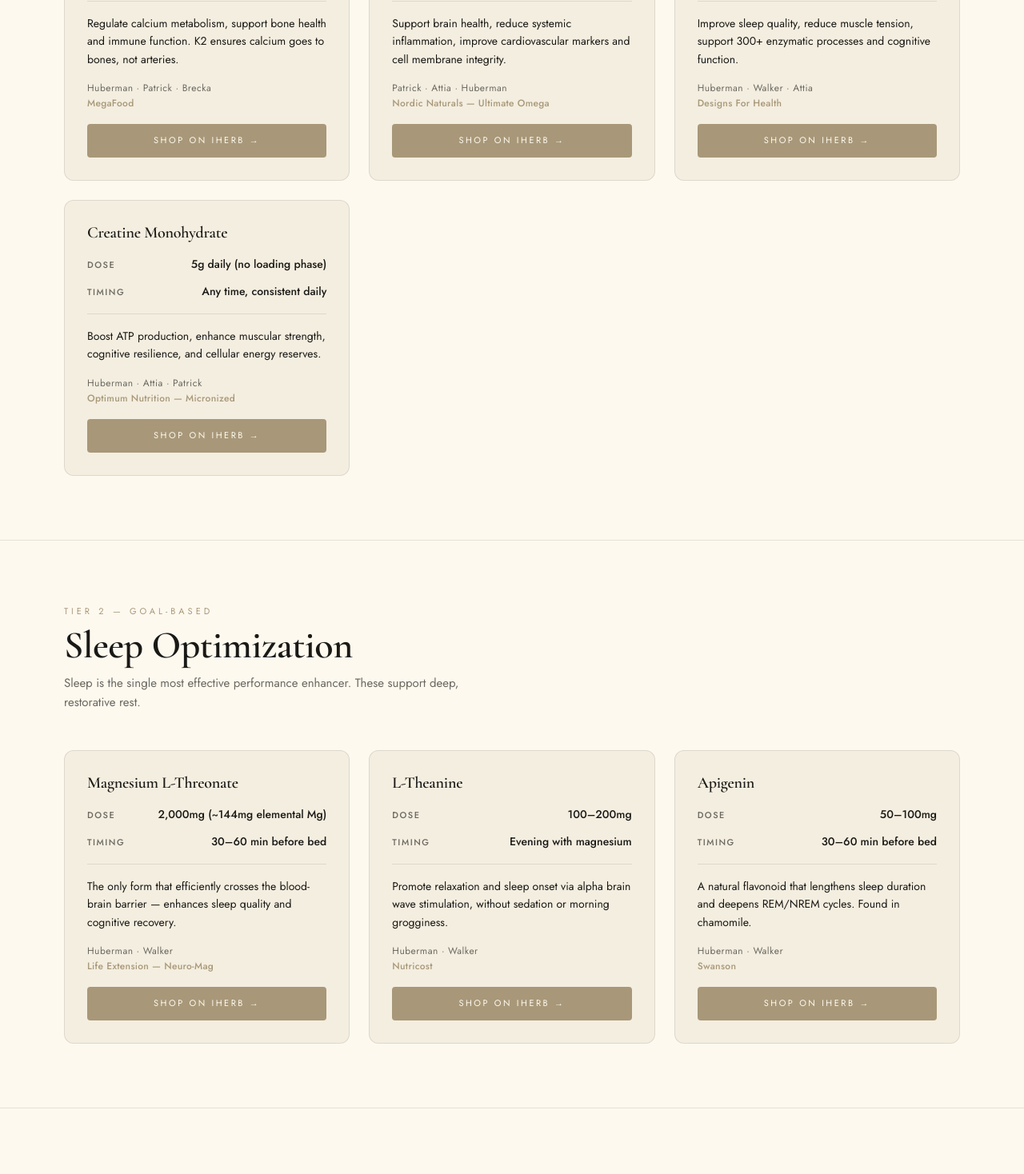
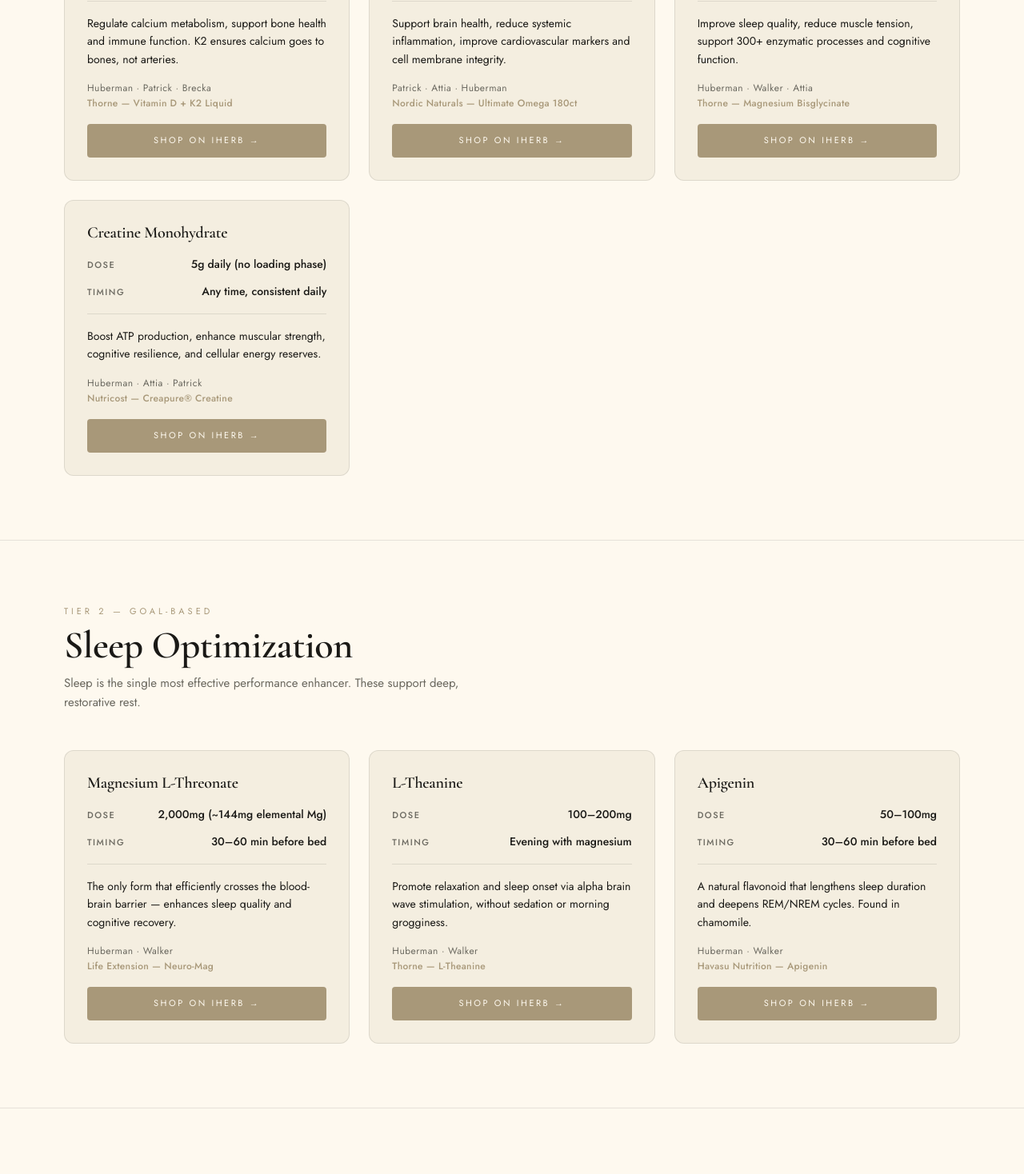
Before and after one commit to krasaian/biolune-website, a Next.js app: page /supplements in a window 1280 px wide. Shown: the part 1320-2788 px from the top of the page at 80% size. Built offline with nearby package versions, Linux system fonts and the light colour scheme.

Commit message:
Upgrade to expert-recommended supplement brands with verified iHerb links

```diff
--- a/src/app/supplements/page.tsx
+++ b/src/app/supplements/page.tsx
@@ -55,8 +55,8 @@ const sections = [
         benefit: 'Regulate calcium metabolism, support bone health and immune function. K2 ensures calcium goes to bones, not arteries.',
         experts: ['Huberman', 'Patrick', 'Brecka'],
         tier: 'foundation' as const,
-        brand: 'MegaFood',
-        shopUrl: 'https://www.iherb.com/pr/megafood-vitamin-d3-with-k-k2-5-000-iu-125-mcg-120-capsules/103333',
+        brand: 'Thorne — Vitamin D + K2 Liquid',
+        shopUrl: 'https://www.iherb.com/pr/thorne-vitamin-d-k2-1-fl-oz-30-ml/23517',
       },
       {
         name: 'Omega-3 (EPA+DHA)',
@@ -65,8 +65,8 @@ const sections = [
         benefit: 'Support brain health, reduce systemic inflammation, improve cardiovascular markers and cell membrane integrity.',
         experts: ['Patrick', 'Attia', 'Huberman'],
         tier: 'foundation' as const,
-        brand: 'Nordic Naturals — Ultimate Omega',
-        shopUrl: 'https://www.iherb.com/pr/nordic-naturals-ultimate-omega-lemon-60-soft-gels-640-mg-per-soft-gel/43654',
+        brand: 'Nordic Naturals — Ultimate Omega 180ct',
+        shopUrl: 'https://www.iherb.com/pr/nordic-naturals-ultimate-omega-great-lemon-180-soft-gels-640-mg-per-soft-gel/12949',
       },
       {
         name: 'Magnesium (Threonate or Glycinate)',
@@ -75,8 +75,8 @@ const sections = [
         benefit: 'Improve sleep quality, reduce muscle tension, support 300+ enzymatic processes and cognitive function.',
         experts: ['Huberman', 'Walker', 'Attia'],
         tier: 'foundation' as const,
-        brand: 'Designs For Health',
-        shopUrl: 'https://www.iherb.com/pr/designs-for-health-magnesium-glycinate-complex-120-vegetarian-capsules-150-mg-per-capsule/54986',
+        brand: 'Thorne — Magnesium Bisglycinate',
+        shopUrl: 'https://www.iherb.com/pr/thorne-magnesium-bisglycinate-6-5-oz-187-g/72886',
       },
       {
         name: 'Creatine Monohydrate',
@@ -85,8 +85,8 @@ const sections = [
         benefit: 'Boost ATP production, enhance muscular strength, cognitive resilience, and cellular energy reserves.',
         experts: ['Huberman', 'Attia', 'Patrick'],
         tier: 'foundation' as const,
-        brand: 'Optimum Nutrition — Micronized',
-        shopUrl: 'https://www.iherb.com/pr/optimum-nutrition-micronized-creatine-powder-unflavored-10-58-oz-300-g/36132',
+        brand: 'Nutricost — Creapure® Creatine',
+        shopUrl: 'https://www.iherb.com/pr/nutricost-performance-creatine-monohydrate-made-with-creapure-unflavored-35-3-oz-1-kg/136791',
       },
     ],
   },
@@ -113,8 +113,8 @@ const sections = [
         benefit: 'Promote relaxation and sleep onset via alpha brain wave stimulation, without sedation or morning grogginess.',
         experts: ['Huberman', 'Walker'],
         tier: 'sleep' as const,
-        brand: 'Nutricost',
-        shopUrl: 'https://www.iherb.com/pr/nutricost-l-theanine-200-mg-120-capsules/140230',
+        brand: 'Thorne — L-Theanine',
+        shopUrl: 'https://www.iherb.com/pr/thorne-theanine-90-capsules-200-mg-per-capsule/18542',
       },
       {
         name: 'Apigenin',
@@ -123,8 +123,8 @@ const sections = [
         benefit: 'A natural flavonoid that lengthens sleep duration and deepens REM/NREM cycles. Found in chamomile.',
         experts: ['Huberman', 'Walker'],
         tier: 'sleep' as const,
-        brand: 'Swanson',
-        shopUrl: 'https://www.iherb.com/pr/swanson-apigenin-50-mg-90-capsules/116327',
+        brand: 'Havasu Nutrition — Apigenin',
+        shopUrl: 'https://www.iherb.com/pr/havasu-nutrition-apigenin-50-mg-60-capsules/137135',
       },
     ],
   },
@@ -141,8 +141,8 @@ const sections = [
         benefit: 'Boost NAD+ levels to support mitochondrial function, DNA repair, and cellular energy production.',
         experts: ['Sinclair', 'Attia'],
         tier: 'longevity' as const,
-        brand: 'ProHealth Longevity — Uthever NMN Pro',
-        shopUrl: 'https://www.iherb.com/pr/prohealth-longevity-uthever-nmn-pro-1000-500-mg-60-capsules/114167',
+        brand: 'ProHealth Longevity — NMN Pro 1000',
+        shopUrl: 'https://www.iherb.com/pr/prohealth-longevity-nmn-pro-1000-60-capsules-500-mg-per-capsule/114167',
       },
       {
         name: 'Sulforaphane',
@@ -151,8 +151,8 @@ const sections = [
         benefit: 'Activate the Nrf2 pathway to upregulate your body\'s own antioxidant defenses and detoxification enzymes.',
         experts: ['Sinclair', 'Patrick'],
         tier: 'longevity' as const,
-        brand: 'Swanson — Broccoli Sprout Extract',
-        shopUrl: 'https://www.iherb.com/pr/swanson-sulforaphane-from-broccoli-sprout-extract-400-mcg-60-vegan-caps/118029',
+        brand: 'Jarrow Formulas — BroccoMax',
+        shopUrl: 'https://www.iherb.com/pr/jarrow-formulas-vegan-broccomax-60-veggie-capsules-17-50-mg-per-capsule/4297',
       },
       {
         name: 'Fisetin',
@@ -161,8 +161,8 @@ const sections = [
         benefit: 'Senolytic action: helps clear senescent "zombie" cells that accumulate with age and drive inflammation.',
         experts: ['Sinclair', 'Attia'],
         tier: 'longevity' as const,
-        brand: 'California Gold Nutrition',
-        shopUrl: 'https://www.iherb.com/pr/california-gold-nutrition-fisetin-100-mg-90-veggie-capsules/142030',
+        brand: 'Life Extension — Bio-Fisetin',
+        shopUrl: 'https://www.iherb.com/pr/life-extension-bio-fisetin-30-vegetarian-capsules/113500',
       },
       {
         name: 'Resveratrol',
@@ -199,8 +199,8 @@ const sections = [
         benefit: 'Enhance choline availability for acetylcholine production — sharpens focus, reaction time, and mind-muscle connection.',
         experts: ['Huberman', 'Johnson'],
         tier: 'performance' as const,
-        brand: 'NOW Foods',
-        shopUrl: 'https://www.iherb.com/pr/now-foods-alpha-gpc-300-mg-60-veg-capsules/12803',
+        brand: 'Jarrow Formulas — Alpha GPC',
+        shopUrl: 'https://www.iherb.com/pr/jarrow-formulas-alpha-gpc-300-mg-60-veggie-capsules/176',
       },
       {
         name: 'Ashwagandha (KSM-66)',
@@ -209,8 +209,8 @@ const sections = [
         benefit: 'Modulate cortisol and HPA axis, improve stress resilience, recovery, and hormonal balance.',
         experts: ['Huberman', 'Attia'],
         tier: 'performance' as const,
-        brand: 'Planetary Herbals — KSM-66',
-        shopUrl: 'https://www.iherb.com/pr/planetary-herbals-ksm-66-ashwagandha-root-extract-60-vegetarian-capsules-300-mg-per-capsule/144308',
+        brand: 'Jarrow Formulas — KSM-66 Ashwagandha',
+        shopUrl: 'https://www.iherb.com/pr/jarrow-formulas-ashwagandha-300-mg-120-veggie-capsules/3302',
       },
     ],
   },
```
